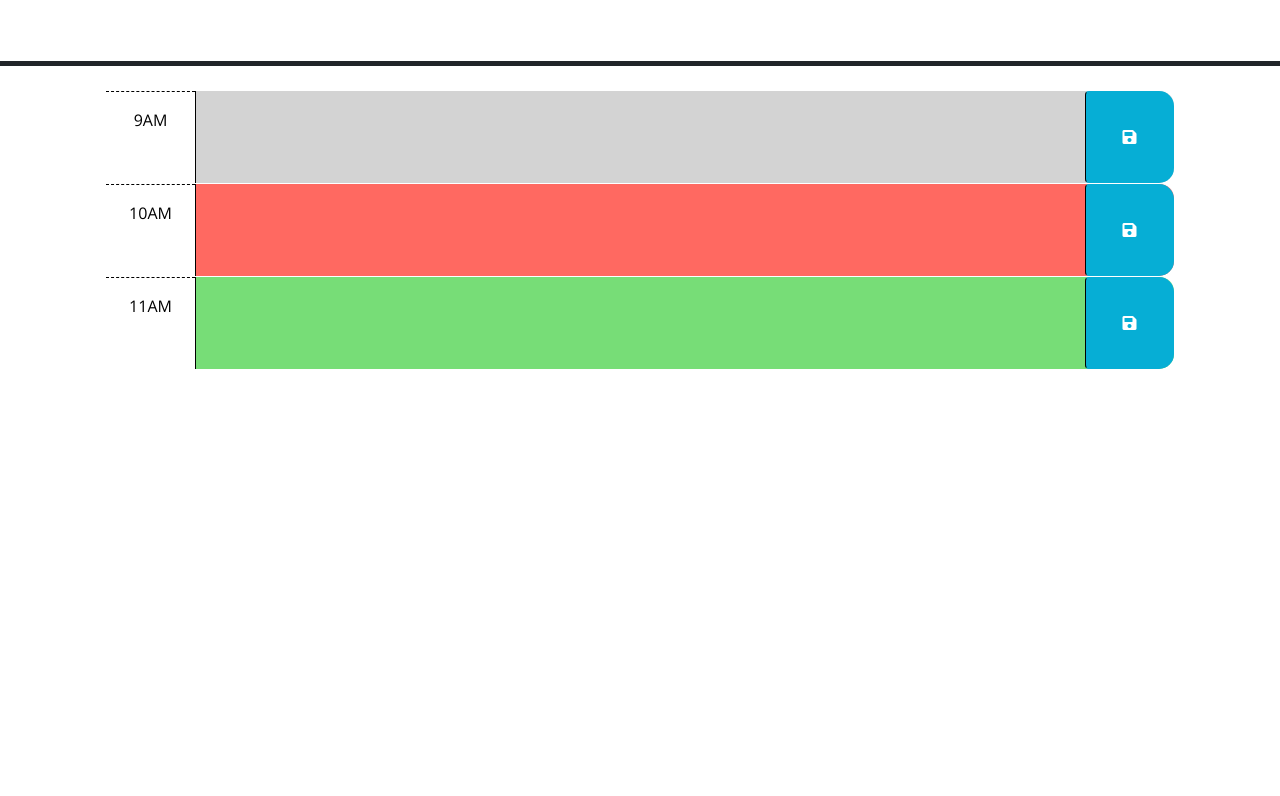
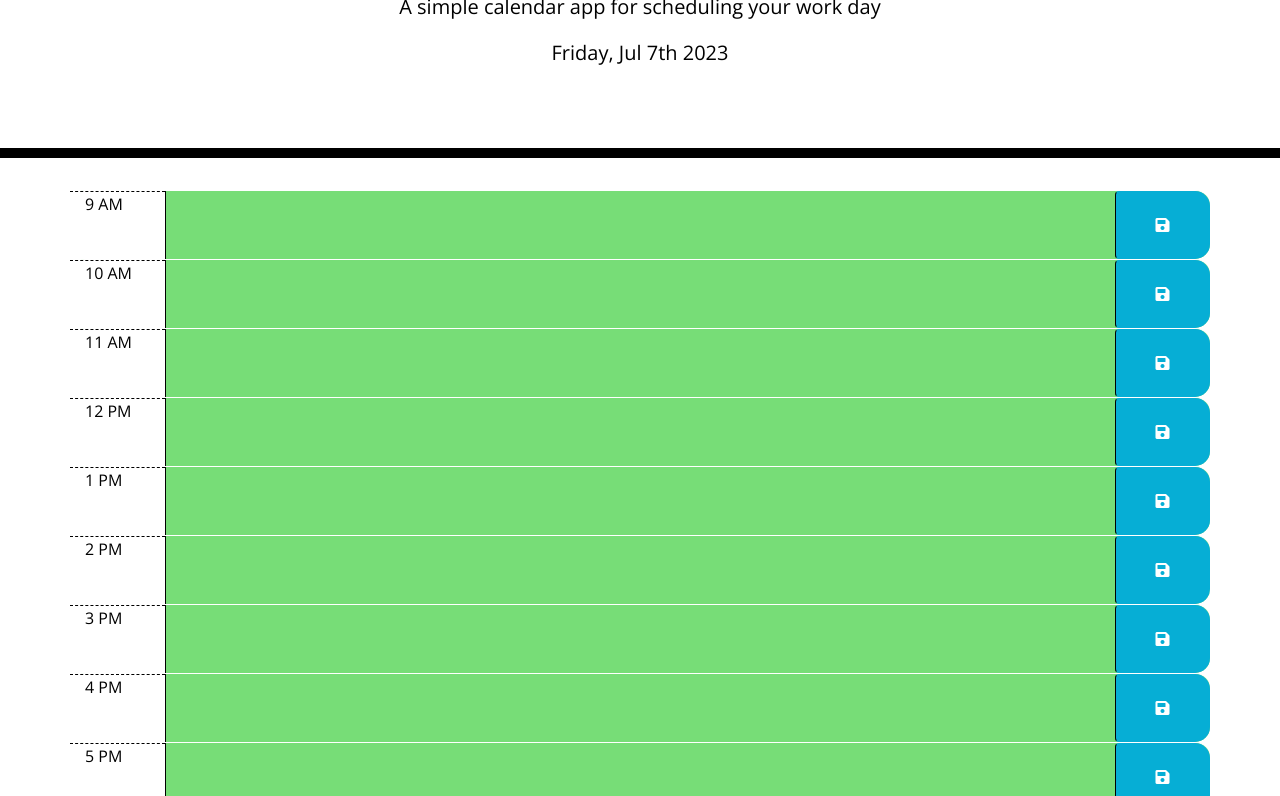
Before and after one commit to GageHamel/MSU-SeverAPI-05-Challenge, a plain HTML site: page Develop/index.html in a window 1280 px wide. Shown: the part 166-962 px from the top of the page. Before the commit the page ends 800 px from the top, so only its background shows below. Drawn offline with nearby package versions, Linux system fonts and the light colour scheme.

Commit message:
FIXEDREADME-SCRIPT.js

```diff
--- a/Develop/index.html
+++ b/Develop/index.html
@@ -1,78 +1,89 @@
 <!DOCTYPE html>
 <html lang="en">
+
 <head>
 	<meta charset="UTF-8" />
 	<meta name="viewport" content="width=device-width, initial-scale=1.0" />
 	<meta http-equiv="X-UA-Compatible" content="ie=edge" />
-    <link
-      rel="stylesheet"
-      href="https://cdn.jsdelivr.net/npm/bootstrap@5.1.3/dist/css/bootstrap.min.css"
-    />
-    <link
-      rel="stylesheet"
-      href="https://use.fontawesome.com/releases/v5.8.1/css/all.css"
-      integrity="sha384-50oBUHEmvpQ+1lW4y57PTFmhCaXp0ML5d60M1M7uH2+nqUivzIebhndOJK28anvf"
-      crossorigin="anonymous"
-    />
-    <link
-      href="https://fonts.googleapis.com/css?family=Open+Sans&display=swap"
-      rel="stylesheet"
-    />
-    <link rel="stylesheet" href="style.css" />
-    <title>Work Day Scheduler</title>
+	<link rel="stylesheet" href="https://stackpath.bootstrapcdn.com/bootstrap/4.3.1/css/bootstrap.min.css" />
+	<link rel="stylesheet" href="https://use.fontawesome.com/releases/v5.8.1/css/all.css"
+		integrity="sha384-50oBUHEmvpQ+1lW4y57PTFmhCaXp0ML5d60M1M7uH2+nqUivzIebhndOJK28anvf" crossorigin="anonymous" />
+	<link href="https://fonts.googleapis.com/css?family=Open+Sans&display=swap" rel="stylesheet" />
+	<link rel="stylesheet" href="./style.css" />
+	<title>Work Day Scheduler - Challenge 5: Third-Party APIs </title>
 </head>
 
 <body>
-    <header class="p-5 mb-4 border-5 border-bottom border-dark text-center">
+	<!-- Header -->
+	<header class="jumbotron">
 		<h1 class="display-3">Work Day Scheduler</h1>
 		<p class="lead">A simple calendar app for scheduling your work day</p>
 		<p id="currentDay" class="lead"></p>
 	</header>
-    <div class="container-lg px-5">
-      <!-- Use class for "past", "present", and "future" to apply styles to the
-        time-block divs accordingly. The javascript will need to do this by
-        adding/removing these classes on each div by comparing the hour in the
-        id to the current hour. The html provided below is meant to be an example
-        demonstrating how the css provided can be leveraged to create the
-        desired layout and colors. The html below should be removed or updated
-        in the finished product. Remember to delete this comment once the
-        code is implemented.
-        -->
 
-      <!-- Example of a past time block. The "past" class adds a gray background color. -->
-      <div id="hour-9" class="row time-block past">
-        <div class="col-2 col-md-1 hour text-center py-3">9AM</div>
-        <textarea class="col-8 col-md-10 description" rows="3"> </textarea>
-        <button class="btn saveBtn col-2 col-md-1" aria-label="save">
-          <i class="fas fa-save" aria-hidden="true"></i>
-        </button>
+	<div class="container">
+
+		<!-- Timeblocks start here -->
+
+		<div id="hour9" class="row time-block">
+            <div class="col-md-1 hour"> 9 AM </div>
+            <textarea class="col-md-10 description"> </textarea>
+            <button class="btn saveBtn col-md-1"><i class="fas fa-save"></i></button>
         </div>
 
-      <!-- Example of a a present time block. The "present" class adds a red background color. -->
-      <div id="hour-10" class="row time-block present">
-        <div class="col-2 col-md-1 hour text-center py-3">10AM</div>
-        <textarea class="col-8 col-md-10 description" rows="3"> </textarea>
-        <button class="btn saveBtn col-2 col-md-1" aria-label="save">
-          <i class="fas fa-save" aria-hidden="true"></i>
-        </button>
+		<div id="hour10" class="row time-block">
+            <div class="col-md-1 hour">10 AM </div>
+            <textarea class="col-md-10 description"> </textarea>
+            <button class="btn saveBtn col-md-1"><i class="fas fa-save"></i></button>
         </div>
 
-      <!-- Example of a future time block. The "future" class adds a green background color. -->
-      <div id="hour-11" class="row time-block future">
-        <div class="col-2 col-md-1 hour text-center py-3">11AM</div>
-        <textarea class="col-8 col-md-10 description" rows="3"> </textarea>
-        <button class="btn saveBtn col-2 col-md-1" aria-label="save">
-          <i class="fas fa-save" aria-hidden="true"></i>
-        </button>
+		<div id="hour10=1" class="row time-block">
+            <div class="col-md-1 hour"> 11 AM </div>
+            <textarea class="col-md-10 description"> </textarea>
+            <button class="btn saveBtn col-md-1"><i class="fas fa-save"></i></button>
+        </div>
+
+		<div id="hour12" class="row time-block">
+            <div class="col-md-1 hour"> 12 PM </div>
+            <textarea class="col-md-10 description"> </textarea>
+            <button class="btn saveBtn col-md-1"><i class="fas fa-save"></i></button>
+        </div>
+
+		<div id="hour13" class="row time-block">
+            <div class="col-md-1 hour">  1 PM </div>
+            <textarea class="col-md-10 description"> </textarea>
+            <button class="btn saveBtn col-md-1"><i class="fas fa-save"></i></button>
+        </div>
+
+		<div id="hour14" class="row time-block">
+            <div class="col-md-1 hour"> 2 PM </div>
+            <textarea class="col-md-10 description"> </textarea>
+            <button class="btn saveBtn col-md-1"><i class="fas fa-save"></i></button>
+        </div>
+
+		<div id="hour15" class="row time-block">
+            <div class="col-md-1 hour">  3 PM  </div>
+            <textarea class="col-md-10 description">  </textarea>
+            <button class="btn saveBtn col-md-1"><i class="fas fa-save"></i></button>
+        </div>
+
+		<div id="hour16" class="row time-block">
+            <div class="col-md-1 hour"> 4 PM </div>
+            <textarea class="col-md-10 description"> </textarea>
+            <button class="btn saveBtn col-md-1"><i class="fas fa-save"></i></button>
+        </div>
+
+		<div id="hour17" class="row time-block">
+            <div class="col-md-1 hour">  5 PM </div>
+            <textarea class="col-md-10 description"> </textarea>
+            <button class="btn saveBtn col-md-1"><i class="fas fa-save"></i></button>
+        </div>
+
 	</div>
 
 	<script src="https://code.jquery.com/jquery-3.4.1.min.js"></script>
-    <script
-      src="https://cdn.jsdelivr.net/npm/dayjs@1.11.3/dayjs.min.js"
-      integrity="sha256-iu/zLUB+QgISXBLCW/mcDi/rnf4m4uEDO0wauy76x7U="
-      crossorigin="anonymous"
-    ></script>
+	<script src="https://cdnjs.cloudflare.com/ajax/libs/moment.js/2.24.0/moment.min.js"></script>
+	<script src="./script.js"></script>
+</body>
 
-    <script src="script.js"></script>
-  </body>
 </html>
--- a/Develop/script.js
+++ b/Develop/script.js
@@ -1,23 +1,56 @@
-// Wrap all code that interacts with the DOM in a call to jQuery to ensure that
-// the code isn't run until the browser has finished rendering all the elements
-// in the html.
-$(function () {
-  // TODO: Add a listener for click events on the save button. This code should
-  // use the id in the containing time-block as a key to save the user input in
-  // local storage. HINT: What does `this` reference in the click listener
-  // function? How can DOM traversal be used to get the "hour-x" id of the
-  // time-block containing the button that was clicked? How might the id be
-  // useful when saving the description in local storage?
-  //
-  // TODO: Add code to apply the past, present, or future class to each time
-  // block by comparing the id to the current hour. HINTS: How can the id
-  // attribute of each time-block be used to conditionally add or remove the
-  // past, present, and future classes? How can Day.js be used to get the
-  // current hour in 24-hour time?
-  //
-  // TODO: Add code to get any user input that was saved in localStorage and set
-  // the values of the corresponding textarea elements. HINT: How can the id
-  // attribute of each time-block be used to do this?
-  //
-  // TODO: Add code to display the current date in the header of the page.
-});
+var todayDate = moment().format('dddd, MMM Do YYYY');
+$("#currentDay").html(todayDate);
+
+$(document).ready(function () {
+    // saveBtn click listener
+    $(".saveBtn").on("click", function () {
+        // Get nearby values of the description in JQuery
+        var text = $(this).siblings(".description").val();
+        var time = $(this).parent().attr("id");
+
+        // Save text in storage
+        localStorage.setItem(time, text);
+    })
+
+    function timeTracker() {
+        //get current number of hours
+        var timeNow = moment().hour();
+
+        // loop over time blocks
+        $(".time-block").each(function () {
+            var blockTime = parseInt($(this).attr("id").split("hour")[1]);
+
+            // To check the time and add the classes
+            if (blockTime < timeNow) {
+                $(this).removeClass("future");
+                $(this).removeClass("present");
+                $(this).addClass("past");
+            }
+            else if (blockTime === timeNow) {
+                $(this).removeClass("past");
+                $(this).removeClass("future");
+                $(this).addClass("present");
+            }
+            else {
+                $(this).removeClass("present");
+                $(this).removeClass("past");
+                $(this).addClass("future");
+
+            }
+        })
+    }
+
+    // Get item from local storage
+    $("#hour8 .description").val(localStorage.getItem("hour8"));
+    $("#hour9 .description").val(localStorage.getItem("hour9"));
+    $("#hour10 .description").val(localStorage.getItem("hour10"));
+    $("#hour11 .description").val(localStorage.getItem("hour11"));
+    $("#hour12 .description").val(localStorage.getItem("hour12"));
+    $("#hour13 .description").val(localStorage.getItem("hour13"));
+    $("#hour14 .description").val(localStorage.getItem("hour14"));
+    $("#hour15 .description").val(localStorage.getItem("hour15"));
+    $("#hour16 .description").val(localStorage.getItem("hour16"));
+    $("#hour17 .description").val(localStorage.getItem("hour17"));
+
+    timeTracker();
+})
--- a/Develop/style.css
+++ b/Develop/style.css
@@ -10,6 +10,14 @@ textarea {
   color: #000000;
   border-left: 1px solid black;
   padding: 10px;
+}
+
+.jumbotron {
+  text-align: center;
+  background-color: transparent;
+  color: black;
+  border-radius: 0;
+  border-bottom: 10px solid black;
 }
 
 .description {
```
Also changed, not shown: assets/Screenshot 2023-07-06 205339.png (added), 1 other file. Lines whose indentation alone changed are shown as unchanged.
